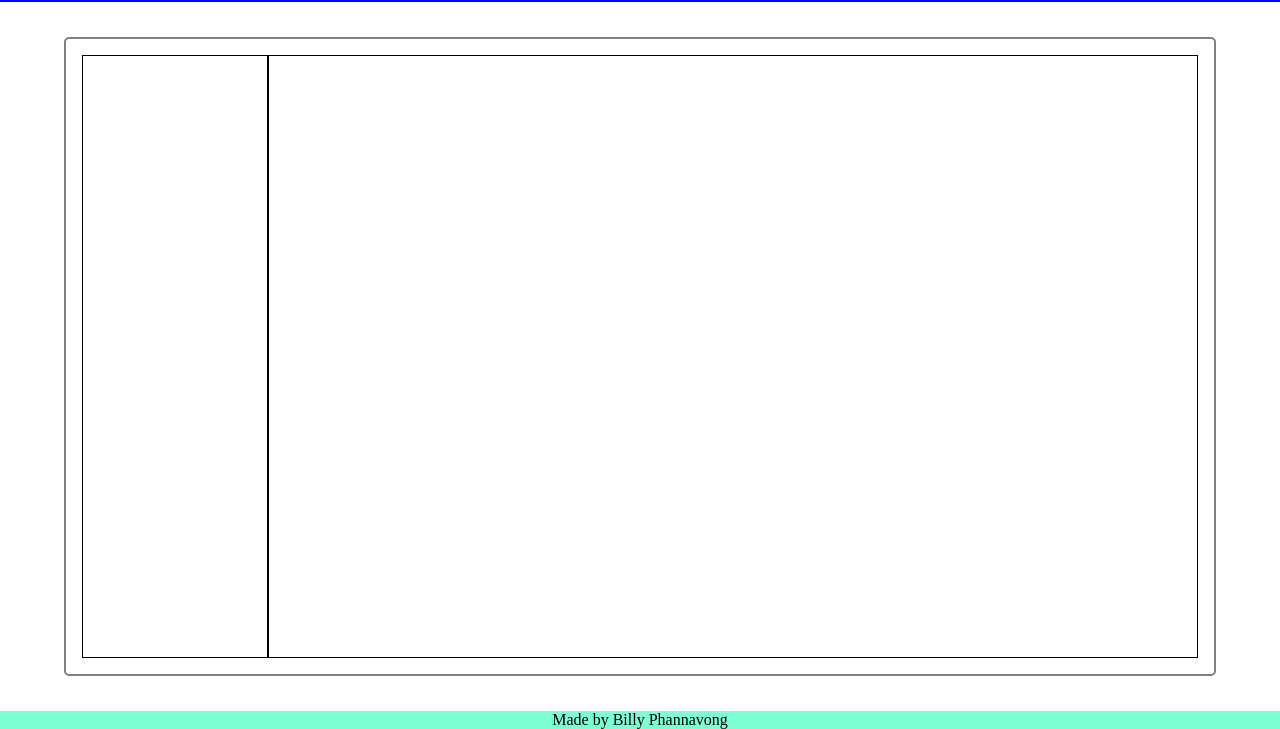
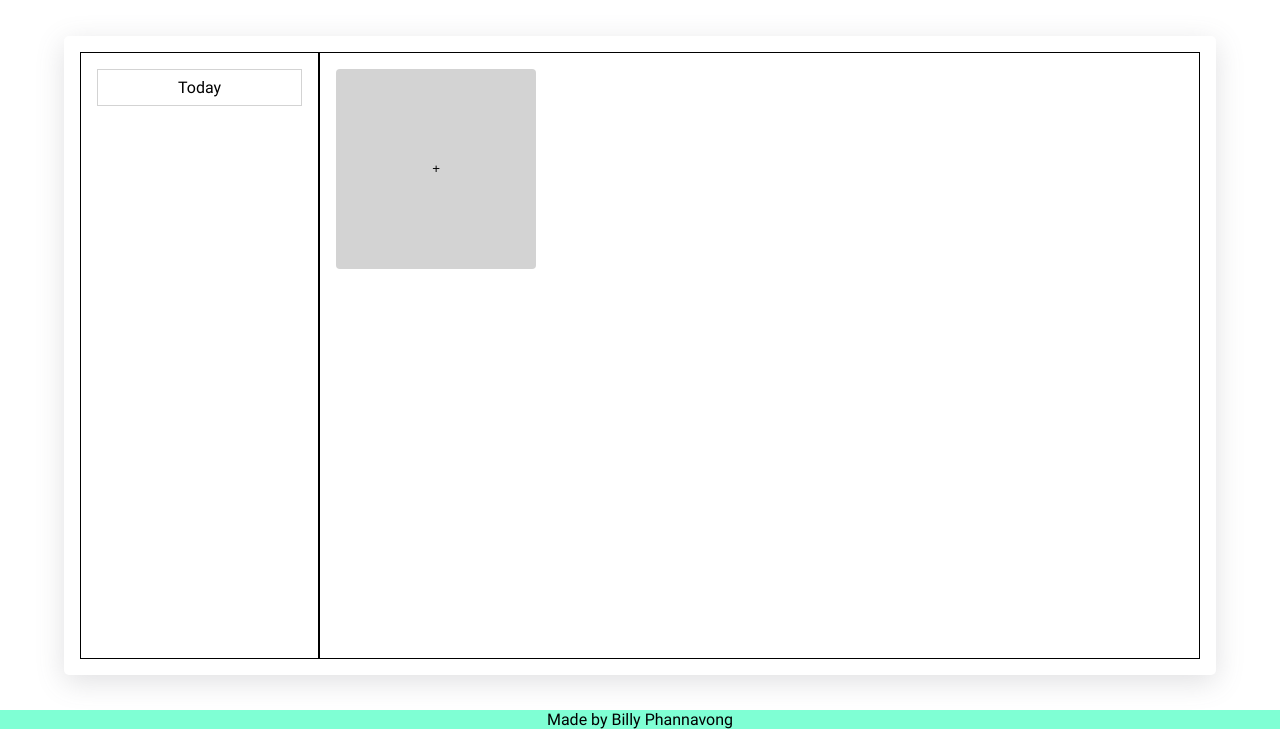
Before and after one commit to bphannavong/todo-list, a website built with webpack: page src/template.html in a window 1280 px wide. Shown: the part 71-800 px from the top of the page. Built offline with nearby package versions, Linux system fonts and the light colour scheme.

Commit message:
Add basic css to page

```diff
--- a/src/index.js
+++ b/src/index.js
@@ -1 +1,2 @@
 import './styles.css';
+import _ from './todo.js';
--- a/src/styles.css
+++ b/src/styles.css
@@ -1,7 +1,17 @@
+@font-face {
+    font-family: 'Roboto';
+    src: url('./assets/Roboto-Regular.ttf') format('truetype');
+}
+
 * {
     margin: 0;
     padding: 0;
     box-sizing: border-box;
+}
+
+html {
+    font-family: 'Roboto', Arial, Helvetica, sans-serif;
+    font-size: 16px;
 }
 
 main {
@@ -13,32 +23,86 @@ main {
     height: 100vh;
 }
 
+/* Header */
 #header {
-    border: 2px solid blue;
-
     display: grid;
-    place-items: center;
+    place-items: end center;
     padding: 1rem;
 }
 
+
+/* Application section */
 #app {
     display: grid;
     grid-template-columns: 1fr 5fr;
     place-self: center;
-
-    border: 2px solid gray;
     border-radius: 5px;
 
     width: 90%;
     height: 90%;
     padding: 1rem;
+
+    box-shadow: rgba(100, 100, 111, 0.2) 0px 7px 29px 0px;
 }
 
 #app > div {
     border: 1px solid black;
 
 }
+/* Sidebar of App */
 
+#sidebar {
+    display: grid;
+    justify-content: center;
+}
+
+#projects {
+    display: grid;
+    gap: 1rem;
+    margin: 1rem;
+}
+
+#projects > div {
+    border: 1px solid lightgray;
+
+    width: 100%;
+    height: min-content;
+    padding: 0.5rem 5rem;
+}
+
+#projects > div:hover {
+    background-color: lightgray;
+
+}
+
+#today {
+
+}
+/* Main contents of App */
+#main-content {
+    display: grid;
+    place-items: start;
+}
+
+#main-content button {
+    border: none;
+    border-radius: 4px;
+    height: 200px;
+    width: 200px;
+    background: lightgray;
+}
+
+#current {
+    margin: 1rem;
+}
+
+.card {
+    border: 1px solid black;
+    width: 200px;
+    height: 200px;
+    padding: 1rem;
+}
+/* Footer */
 #footer {
     text-align: center;
     background-color: aquamarine;
--- a/src/template.html
+++ b/src/template.html
@@ -13,10 +13,14 @@
         </div>
         <div id="app">
             <div id="sidebar">
-                <div id="projects"></div>
+                <div id="projects">
+                    <div id="today">Today</div>
+                </div>
             </div>
             <div id="main-content">
-                <div id="current"></div>
+                <div id="current">
+                    <button type="button" onclick="alert('hey')"> + </button>
+                </div>
             </div>
         </div>
         <div id="footer">Made by Billy Phannavong</div>
```
Also changed, not shown: dist/bundle.js, dist/fc2b5060f7accec5cf74.ttf (added), dist/index.html, src/assets/Roboto-Regular.ttf (added), src/displayTodos.js (added), src/todo.js (line endings or trailing spaces), 1 other file.
